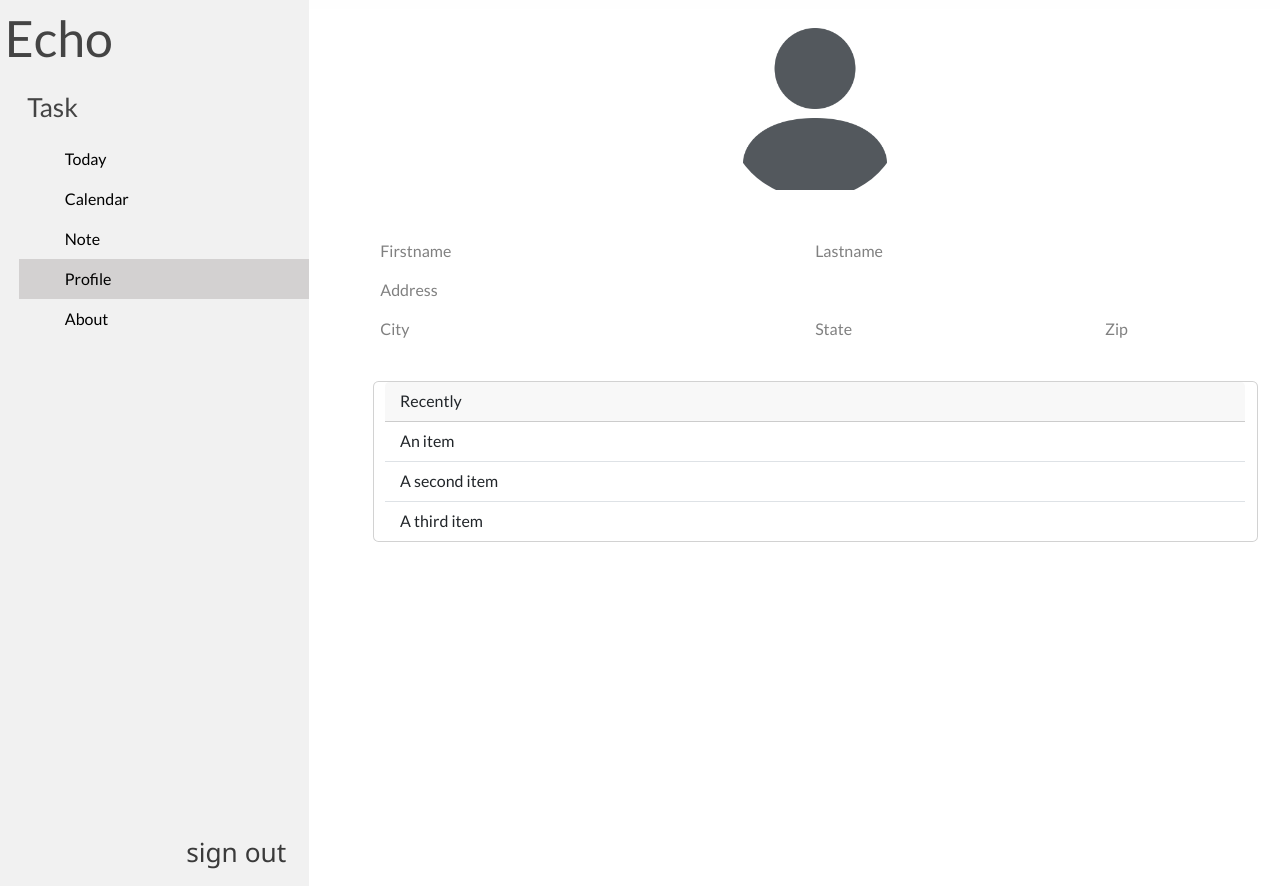
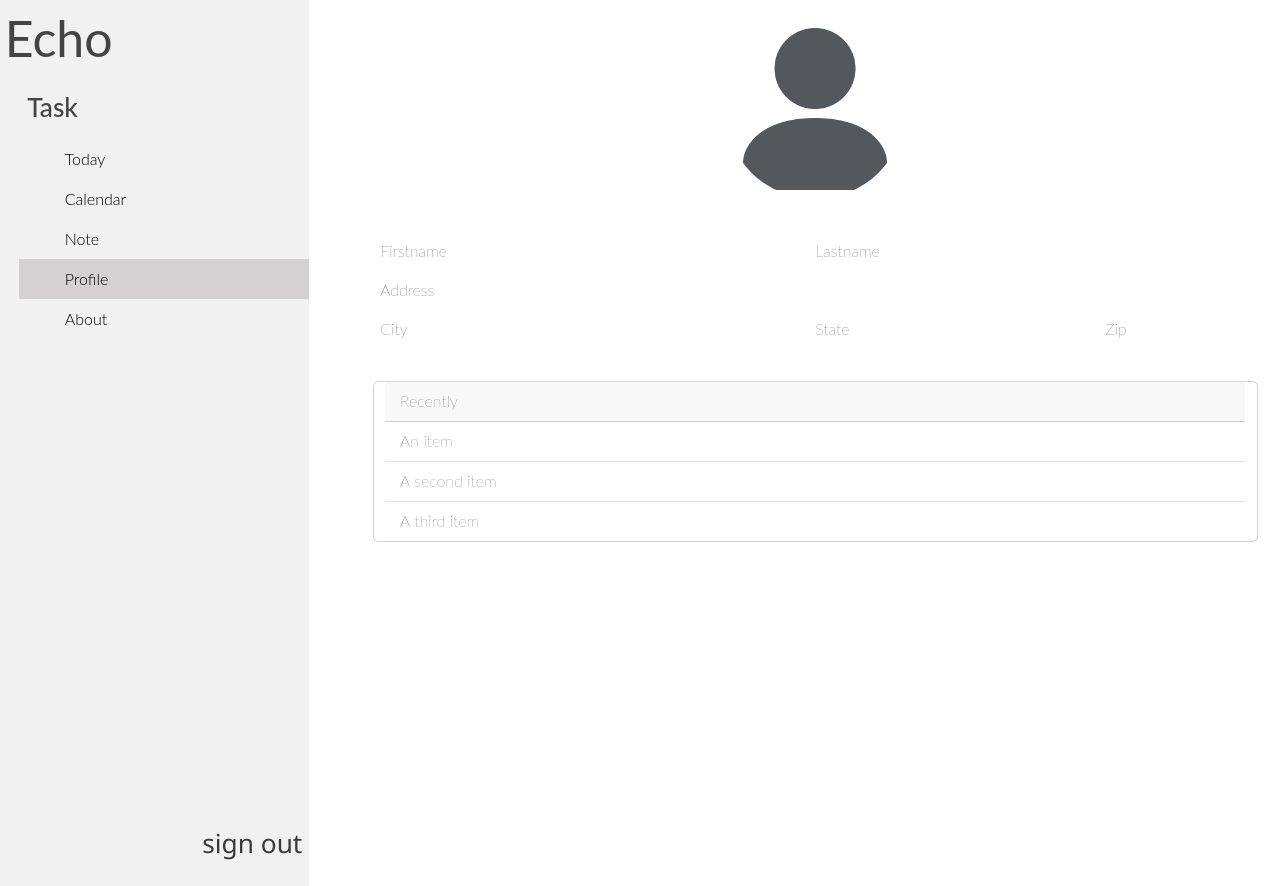
Before and after one commit to chalatphon/Echo, a Flask app: page /profile in a window 1280 px wide. Run offline with Flask 3, Linux system fonts and the light colour scheme; a user stored in the database is signed in; some libraries are stand-ins or nearby versions.

Commit message:
minor changes

```diff
--- a/static/calendar.css
+++ b/static/calendar.css
@@ -20,7 +20,7 @@ html, body {
     margin: 0;
 }
 body {
-    font-family: 'Source Sans Pro';
+    font-family: 'Lato';
 }
 input:focus, textarea:focus, button:focus {
     outline: none;
--- a/static/dash.css
+++ b/static/dash.css
@@ -1,14 +1,15 @@
 body{
     font-family: "Lato", sans-serif;
-    font-weight: 400;
+    font-weight: lighter;
     font-size: 16px;
-    color: #808080;
+    color: #000000;
+    overflow-x: hidden;
 }
 .box{
     height: 100vh;
 
 }
-.box1{
+.box2{
     height: 1vh;
 
 }
@@ -20,16 +21,17 @@ body{
     position: absolute;
     width: 100%;
     height: 100%;
+
 }
 .box-absolute1{
     position: absolute;
-    width: 100%;
-    height: 59%;
+    width: 98%;
+    height: 58%;
+
 }
 .check{
     border-style:solid ;
 }
-
 
 .bar{
     height: 50px;
@@ -56,6 +58,8 @@ body{
 }
 .sign-out{
     text-decoration: none;
+    font-family: "Lato", sans-serif;
+    font-weight: light;
     color: #3a3a3a;
 }
 .overlay7{
--- a/templates/about.html
+++ b/templates/about.html
@@ -6,7 +6,6 @@
     <meta name="viewport" content="width=device-width, initial-scale=1.0">
     <title>Echo</title>
     <link rel="stylesheet" href="https://www.w3schools.com/w3css/4/w3.css">
-    <link rel="stylesheet" href="https://fonts.googleapis.com/css?family=Lato">
     <link href="https://cdn.jsdelivr.net/npm/bootstrap@5.3.2/dist/css/bootstrap.min.css" rel="stylesheet"
         integrity="sha384-T3c6CoIi6uLrA9TneNEoa7RxnatzjcDSCmG1MXxSR1GAsXEV/Dwwykc2MPK8M2HN" crossorigin="anonymous">
     <link rel="stylesheet" href="../static/dash.css">
@@ -20,7 +19,7 @@
         <div class="row box">
             <div class="col-md-3 box-solid box-relative p-0 m-0">
                 <div class="d-flex box-absolute">
-                    <div class="w3-sidebar w3-light-grey w3-bar-block" style="width:25%">
+                    <div class="w3-sidebar w3-light-grey w3-bar-block" style="width:25%;overflow-x: hidden;">
                         <h1 class="w3-bar-item" style="font-family: 'Lato', sans-serif; font-weight: 400;font-size: 50px; color: #444444;">Echo</h1>
                         <h3 class="w3-bar-item ms-4" style="font-family: 'Lato', sans-serif; color: #444444; font-weight: 500;">Task</h3>
                         <ul>
--- a/templates/calendar.html
+++ b/templates/calendar.html
@@ -6,10 +6,10 @@
     <meta name="viewport" content="width=device-width, initial-scale=1.0">
     <title>Echo</title>
     <link rel="stylesheet" href="https://www.w3schools.com/w3css/4/w3.css">
-    <link rel="stylesheet" href="https://fonts.googleapis.com/css?family=Lato">
     <link href="https://cdn.jsdelivr.net/npm/bootstrap@5.3.2/dist/css/bootstrap.min.css" rel="stylesheet"
         integrity="sha384-T3c6CoIi6uLrA9TneNEoa7RxnatzjcDSCmG1MXxSR1GAsXEV/Dwwykc2MPK8M2HN" crossorigin="anonymous">
     <link rel="stylesheet" href="../static/dash.css">
+    <link rel="stylesheet" href="../static/calendar.css">
     <link rel="stylesheet" href="https://cdn.jsdelivr.net/npm/fullcalendar@6.1.9/index.global.min.css">
     <script src="https://cdn.jsdelivr.net/npm/fullcalendar@6.1.9/index.global.min.js"></script>
 <style>
@@ -22,7 +22,7 @@
         <div class="row box">
             <div class="col-md-3 box-solid box-relative p-0 m-0">
                 <div class="d-flex box-absolute">
-                    <div class="w3-sidebar w3-light-grey w3-bar-block" style="width:25%">
+                    <div class="w3-sidebar w3-light-grey w3-bar-block" style="width:25%;overflow-x: hidden;">
                         <h1 class="w3-bar-item" style="font-family: 'Lato', sans-serif; font-weight: 400;font-size: 50px; color: #444444;">Echo</h1>
                         <h3 class="w3-bar-item ms-4" style="font-family: 'Lato', sans-serif; color: #444444; font-weight: 500;">Task</h3>
                         <ul>
--- a/templates/dashboard.html
+++ b/templates/dashboard.html
@@ -6,7 +6,6 @@
     <meta name="viewport" content="width=device-width, initial-scale=1.0">
     <title>Echo</title>
     <link rel="stylesheet" href="https://www.w3schools.com/w3css/4/w3.css">
-    <link href="https://fonts.cdnfonts.com/css/amoera" rel="stylesheet">
     <link href="https://fonts.cdnfonts.com/css/inclusive-sans-2" rel="stylesheet">
     <link href="https://cdn.jsdelivr.net/npm/bootstrap@5.3.2/dist/css/bootstrap.min.css" rel="stylesheet"
         integrity="sha384-T3c6CoIi6uLrA9TneNEoa7RxnatzjcDSCmG1MXxSR1GAsXEV/Dwwykc2MPK8M2HN" crossorigin="anonymous">
@@ -21,7 +20,7 @@
         <div class="row box">
             <div class="col-md-3 box-solid box-relative p-0 m-0">
                 <div class="d-flex box-absolute">
-                    <div class="w3-sidebar w3-light-grey w3-bar-block" style="width:25%">
+                    <div class="w3-sidebar w3-light-grey w3-bar-block" style="width:25%;overflow-x: hidden;">
                         <h1 class="w3-bar-item" style="font-family: 'Lato', sans-serif; font-weight: 400;font-size: 50px; color: #444444;">Echo</h1>
                         <h3 class="w3-bar-item ms-4" style="font-family: 'Lato', sans-serif; color: #444444; font-weight: 500;">Task</h3>
                         <ul>
--- a/templates/profile.html
+++ b/templates/profile.html
@@ -5,7 +5,6 @@
     <meta name="viewport" content="width=device-width, initial-scale=1.0">
     <link href="https://cdn.jsdelivr.net/npm/bootstrap@5.3.2/dist/css/bootstrap.min.css" rel="stylesheet" integrity="sha384-T3c6CoIi6uLrA9TneNEoa7RxnatzjcDSCmG1MXxSR1GAsXEV/Dwwykc2MPK8M2HN" crossorigin="anonymous">
     <link rel="stylesheet" href="https://www.w3schools.com/w3css/4/w3.css">
-    <link rel="stylesheet" href="https://fonts.googleapis.com/css?family=Lato">
     <link href="https://cdn.jsdelivr.net/npm/bootstrap@5.3.2/dist/css/bootstrap.min.css" rel="stylesheet"
         integrity="sha384-T3c6CoIi6uLrA9TneNEoa7RxnatzjcDSCmG1MXxSR1GAsXEV/Dwwykc2MPK8M2HN" crossorigin="anonymous">
     <link rel="stylesheet" href="../static/dash.css">
@@ -13,11 +12,11 @@
 </head>
 <body>
 <div class="container-fluid p-0">
-    <div class="row box1">
+    <div class="row box2">
         <div class="col-md-3 box-solid box-relative p-0 m-0">
             <div class="d-flex box-absolute">
-                <div class="w3-sidebar w3-light-grey w3-bar-block" style="width:25%">
-                        <h1 class="w3-bar-item" style="font-family: 'Lato', sans-serif; font-weight: 400;font-size: 50px; color: #444444;">Echo</h1>
+                <div class="w3-sidebar w3-light-grey w3-bar-block" style="width:25%;overflow-x: hidden;">
+                    <h1 class="w3-bar-item" style="font-family: 'Lato', sans-serif; font-weight: 400;font-size: 50px; color: #444444;">Echo</h1>
                         <h3 class="w3-bar-item ms-4" style="font-family: 'Lato', sans-serif; color: #444444; font-weight: 500;">Task</h3>
                         <ul>
                             <a href="{{url_for('dashboard')}}" class="w3-bar-item w3-button" style="font-weight: 300;">
@@ -62,7 +61,7 @@
                                 </lord-icon>About</a>
                         </ul>
                         <div class="d-flex align-items-end box-absolute1 justify-content-end">
-                            <a href="{{url_for('logout')}}" class="d-flex pe-4 sign-out" style="z-index: 1;">
+                            <a href="{{url_for('logout')}}" class="d-flex sign-out" style="z-index: 1">
                                 <h3>sign out
                                     <script src="https://cdn.lordicon.com/lordicon-1.2.0.js"></script>
                                     <lord-icon
@@ -80,7 +79,7 @@
     </div>
 </div>
 
-        <div class="container-fluid position-relative d-flex row"style="width: 100%; position: relative; padding-left: 30%;">
+        <div class="container-fluid position-relative d-flex row "style="width: 100%; position: relative; padding-left: 30%;">
             <div class="col-md-12 text-center" style="width: 100%; height: 100%;">
                 <img src="../static/avatar.png" alt="" srcset="" style="width: 200px; justify-content: center; padding: 10px; border-radius: 100%; height: 200px;">
             </div>
```
Also changed, not shown: templates/note.html (+4 -5 lines), echo.db.
